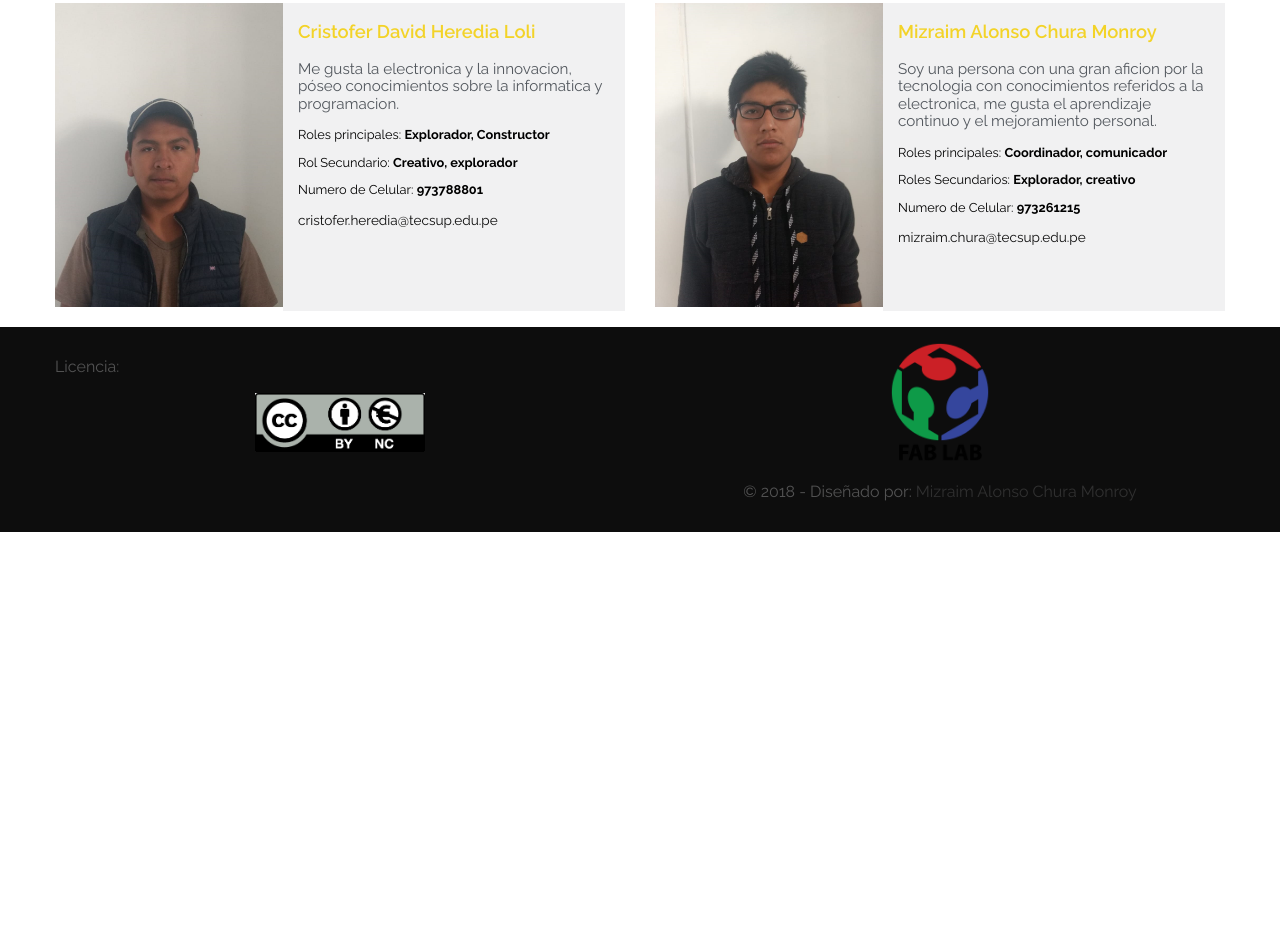
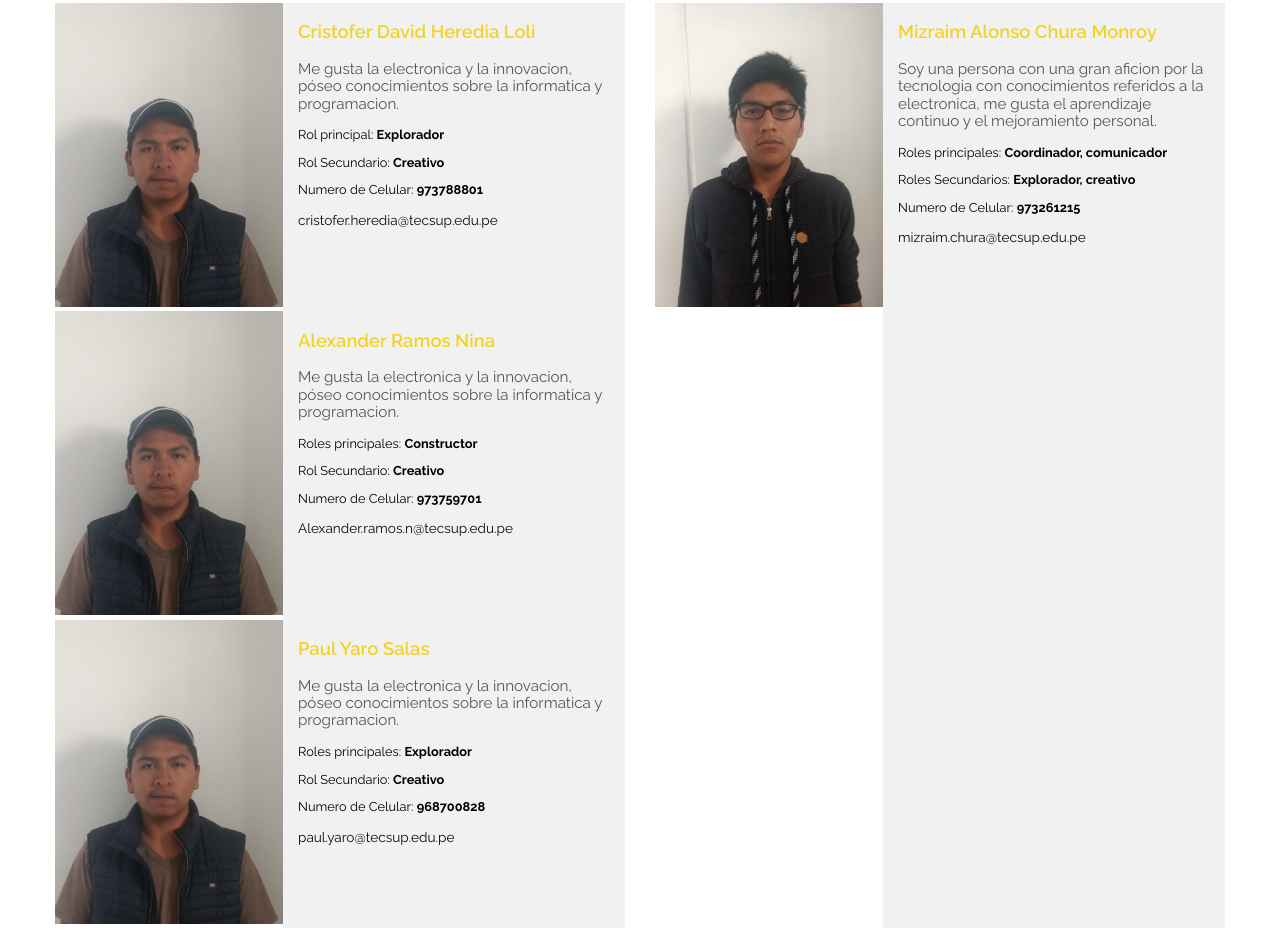
Before and after one commit to MIZRAIM74123/Proyecto-de-innovacion-2018-1, a plain HTML site: page index.html in a window 1280 px wide. Shown: the part 1078-2009 px from the top of the page. Before the commit the page ends 1610 px from the top, so only its background shows below. Drawn offline with Linux system fonts and the light colour scheme; some icons are missing.

Commit message:
Update index.html

```diff
--- a/index.html
+++ b/index.html
@@ -24,6 +24,9 @@
 				<ul>
                     <li><a href="Curriculum_Vitae/Cristofer David Heredia Loli.html">Cristofer David Heredia Loli</a></li>
                     <li><a href="Curriculum_Vitae/Mizraim Alonso Chura Monroy.html">Mizraim Alonso Chura Monroy</a></li>
+                    <li><a href="Curriculum_Vitae/Alexander Ramos Nina.html">Alexander Ramos Nina</a></li>
+                    <li><a href="Curriculum_Vitae/Paul Yaro Salas.html">Paul Yaro Salas</a></li>
+
 
                 </ul>
              </li>
@@ -49,7 +52,7 @@
                 </div> -->
 
                 <div class="main-header__copy__text">
-                    <p><h4>"Despertador Movil"</h4></p>
+                    <p><h4>"Energia Piezoelectrica"</h4></p>
                     <p>La producción y el uso de la energía actualmente, junto con el trasporte, son
 			    las principales causas de las emisiones de gases de efecto invernadero,
 			    gases responsables del cambio climático. Por ello, una de las formas de
@@ -95,11 +98,33 @@
                 <div class="team__item__description">
                     <p class="team__item__description__name">Cristofer David Heredia Loli</p>
                     <p class="team__item__description__info">Me gusta la electronica y la innovacion, póseo conocimientos sobre la informatica y programacion.</p>
-                    <p class="team__item__description__cal">Roles principales: <strong>Explorador, Constructor</strong></p>
-                    <p class="team__item__description__cal">Rol Secundario: <strong>Creativo, explorador</strong></p>
+                    <p class="team__item__description__cal">Rol principal: <strong>Explorador</strong></p>
+                    <p class="team__item__description__cal">Rol Secundario: <strong>Creativo</strong></p>
                     <p class="team__item__description__cal">Numero de Celular: <strong>973788801</strong></p>
                     <a href="mailto:cristofer.heredia@tecsup.edu.pe" class="team__item__description__mail">cristofer.heredia@tecsup.edu.pe</a>
                 </div>
+                <div class="team__item__img">
+                      <img src="img/cristofer.png" alt="">
+                  </div>
+                  <div class="team__item__description">
+                      <p class="team__item__description__name">Alexander Ramos Nina </p>
+                      <p class="team__item__description__info">Me gusta la electronica y la innovacion, póseo conocimientos sobre la informatica y programacion.</p>
+                      <p class="team__item__description__cal">Roles principales: <strong>Constructor</strong></p>
+                      <p class="team__item__description__cal">Rol Secundario: <strong>Creativo</strong></p>
+                      <p class="team__item__description__cal">Numero de Celular: <strong>973759701</strong></p>
+                      <a href="mailto:Alexander.ramos.n@tecsup.edu.pe" class="team__item__description__mail">Alexander.ramos.n@tecsup.edu.pe</a>
+                  </div>
+                <div class="team__item__img">
+                      <img src="img/cristofer.png" alt="">
+                  </div>
+                  <div class="team__item__description">
+                      <p class="team__item__description__name">Paul Yaro Salas</p>
+                      <p class="team__item__description__info">Me gusta la electronica y la innovacion, póseo conocimientos sobre la informatica y programacion.</p>
+                      <p class="team__item__description__cal">Roles principales: <strong>Explorador</strong></p>
+                      <p class="team__item__description__cal">Rol Secundario: <strong>Creativo</strong></p>
+                      <p class="team__item__description__cal">Numero de Celular: <strong>968700828</strong></p>
+                      <a href="mailto:paul.yaro@tecsup.edu.pe" class="team__item__description__mail">paul.yaro@tecsup.edu.pe</a>
+                  </div>
                 </div>
                 <div class="team__item">
                         <div class="team__item__img">
```
